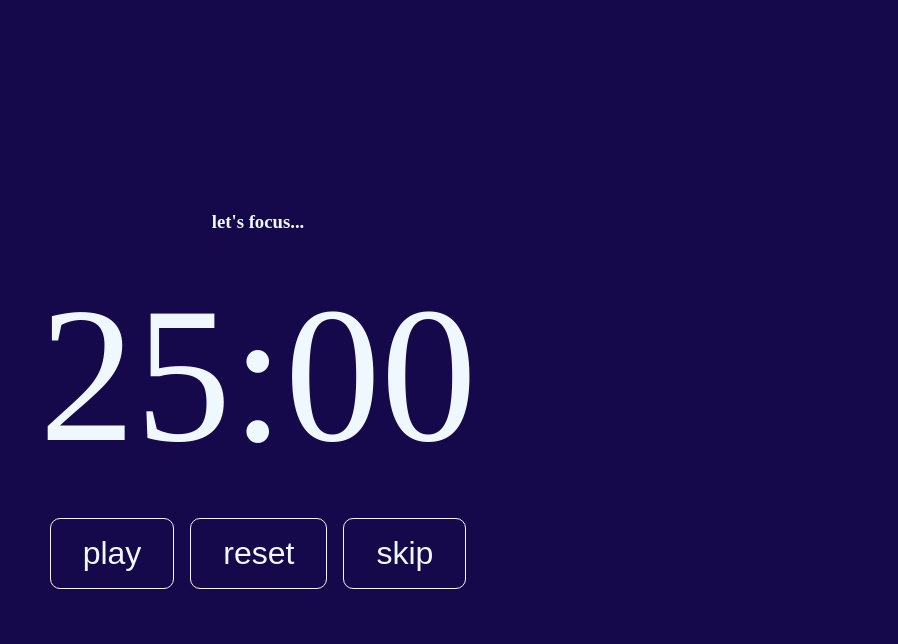
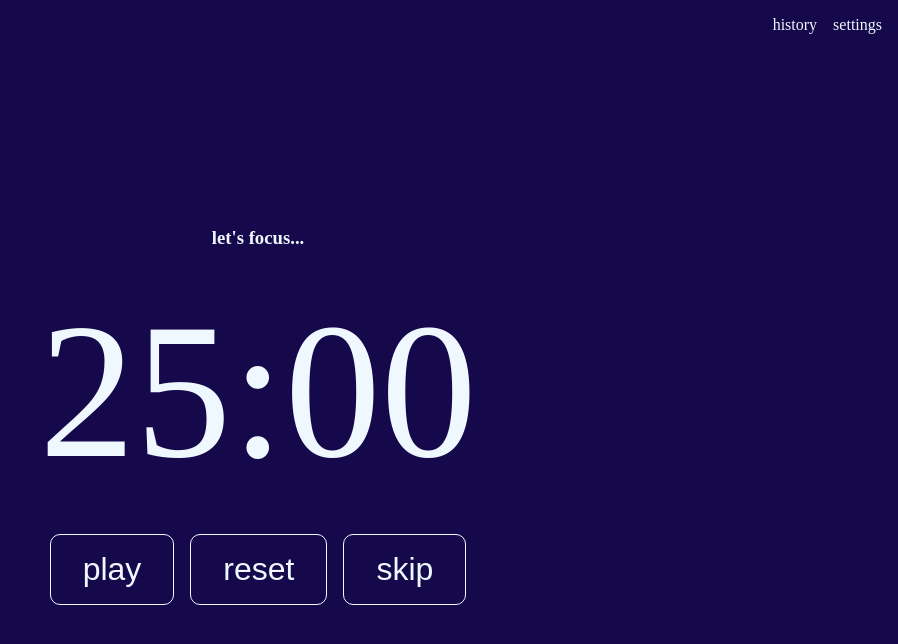
Before and after one commit to mistyb01/pomo, a React (Create React App) app: page / in a window 1280 px wide. Shown: the top 644 px of the page, without its empty margins (382-1280 px from the left). Built offline with nearby package versions, Linux system fonts and the light colour scheme; no server answers.

Commit message:
created Navigation and Settings components

```diff
--- a/src/App.jsx
+++ b/src/App.jsx
@@ -1,10 +1,16 @@
-import React from 'react';
+import React, { useState } from 'react';
 import Timer from './components/Timer.js';
+import Navigation from './components/Navigation.js';
+import SettingsMenu from './components/SettingsMenu.js';
 
 function App() {
 
+  const [settingsOpen, setSettingsOpen] = useState(false);
+
   return (
     <div className="main-wrapper">
+      {settingsOpen && <SettingsMenu/>}
+      <Navigation settingsOpen={settingsOpen} setSettingsOpen={setSettingsOpen}/>
       <Timer/>
     </div>
   );
--- /dev/null
+++ b/src/components/Navigation.js
@@ -0,0 +1,14 @@
+import React, { useState, useEffect } from 'react'
+
+function Navigation({ settingsOpen, setSettingsOpen }) {
+    return (
+        <nav>
+            <ul>
+                <li>history</li>
+                <li onClick={() => setSettingsOpen(!settingsOpen)}>settings</li>
+            </ul>
+        </nav>
+    );
+}
+
+export default Navigation;
--- /dev/null
+++ b/src/components/SettingsMenu.js
@@ -0,0 +1,11 @@
+import React, { useState, useEffect } from 'react'
+
+function SettingsMenu() {
+    return (
+        <div className='settings'>
+        settings
+        </div>
+    );
+}
+
+export default SettingsMenu;
--- a/src/index.css
+++ b/src/index.css
@@ -35,3 +35,19 @@ button {
     display: flex;
     gap: 1rem;
 }
+
+nav ul {
+    list-style: none;
+    display: flex;
+    flex-direction: row;
+    gap: 1rem;
+    position: absolute;
+    top: 0px;
+    right: 0px;
+    padding: 1rem;
+}
+
+nav a {
+    color:rgba(250, 235, 215, 0.581);
+    text-decoration: none;
+}
```
